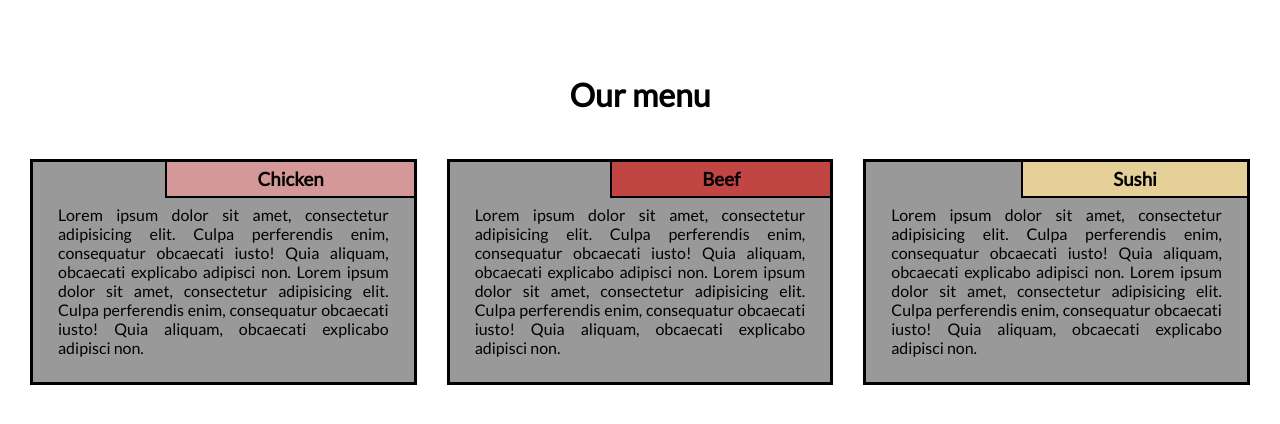
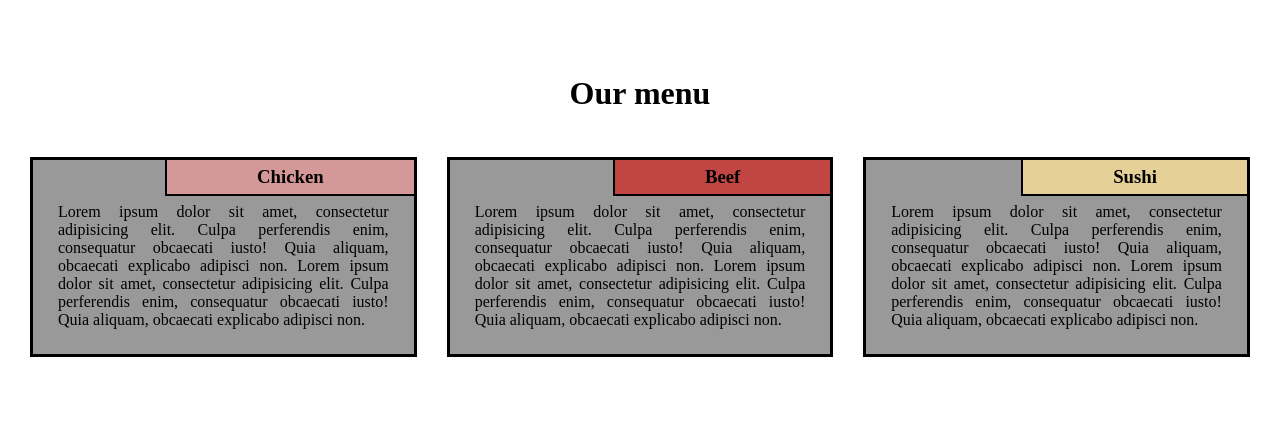
Before and after one commit to Snag-hub/Module-2-Coding-Assignment, a plain HTML site: page index.html in a window 1280 px wide. Drawn offline with Linux system fonts and the light colour scheme.

Commit message:
first commit

```diff
--- a/css/style.css
+++ b/css/style.css
@@ -4,15 +4,12 @@
   padding: 0;
 }
 
-body {
-  font-family: "Lato", sans-serif;
-}
 
 .row {
   width: 100%;
 }
 
-.menu-title {
+.title {
   text-align: center;
   margin-bottom: 30px;
 }
@@ -23,7 +20,7 @@ body {
   margin: 15px;
 }
 
-.item {
+.card {
   position: relative;
   top: 0;
   background-color: #999999;
@@ -32,13 +29,13 @@ body {
   border: 3px solid #000;
 }
 
-.item p {
+.card p {
   margin-top: 18px;
   text-align: justify;
   font-size: 100%;
 }
 
-.item-title {
+.card-title {
   position: absolute;
   top: 0;
   right: 0px;
@@ -48,15 +45,15 @@ body {
   border-bottom: 2px solid #000;
 }
 
-#title-one {
+#title1 {
   background-color: #d59898;
 }
 
-#title-two {
+#title2 {
   background-color: #c14543;
 }
 
-#title-three {
+#title3 {
   background-color: #e5d198;
 }
 
--- a/index.html
+++ b/index.html
@@ -4,19 +4,18 @@
 <head>
   <meta charset="utf-8">
   <meta name="viewport" content="width=device-width, initial-scale=1">
-  <title>My Responsive Layout</title>
-  <link href="https://fonts.googleapis.com/css?family=Lato" rel="stylesheet">
-  <link href='css/style.css' rel='stylesheet' type='text/css'>
+  <title>assignment solution For Module 2</title>
+  <link href='css/style.css' rel='stylesheet'>
 </head>
 
 <body>
   <div class="container">
     <div class="row">
 
-      <h1 class="menu-title">Our menu</h1>
+      <h1 class="title">Our menu</h1>
       <div class="col-lg-4">
-        <div class="item">
-          <div class="item-title" id="title-one">
+        <div class="card">
+          <div class="card-title" id="title1">
             <h3>Chicken</h3>
           </div>
           <p>
@@ -27,8 +26,8 @@
         </div>
       </div>
       <div class="col-lg-4">
-        <div class="item">
-          <div class="item-title" id="title-two">
+        <div class="card">
+          <div class="card-title" id="title2">
             <h3>Beef</h3>
           </div>
           <p>
@@ -39,8 +38,8 @@
         </div>
       </div>
       <div class="col-lg-4 col-lg-tablet">
-        <div class="item">
-          <div class="item-title" id="title-three">
+        <div class="card">
+          <div class="card-title" id="title3">
             <h3>Sushi</h3>
           </div>
           <p>
```
